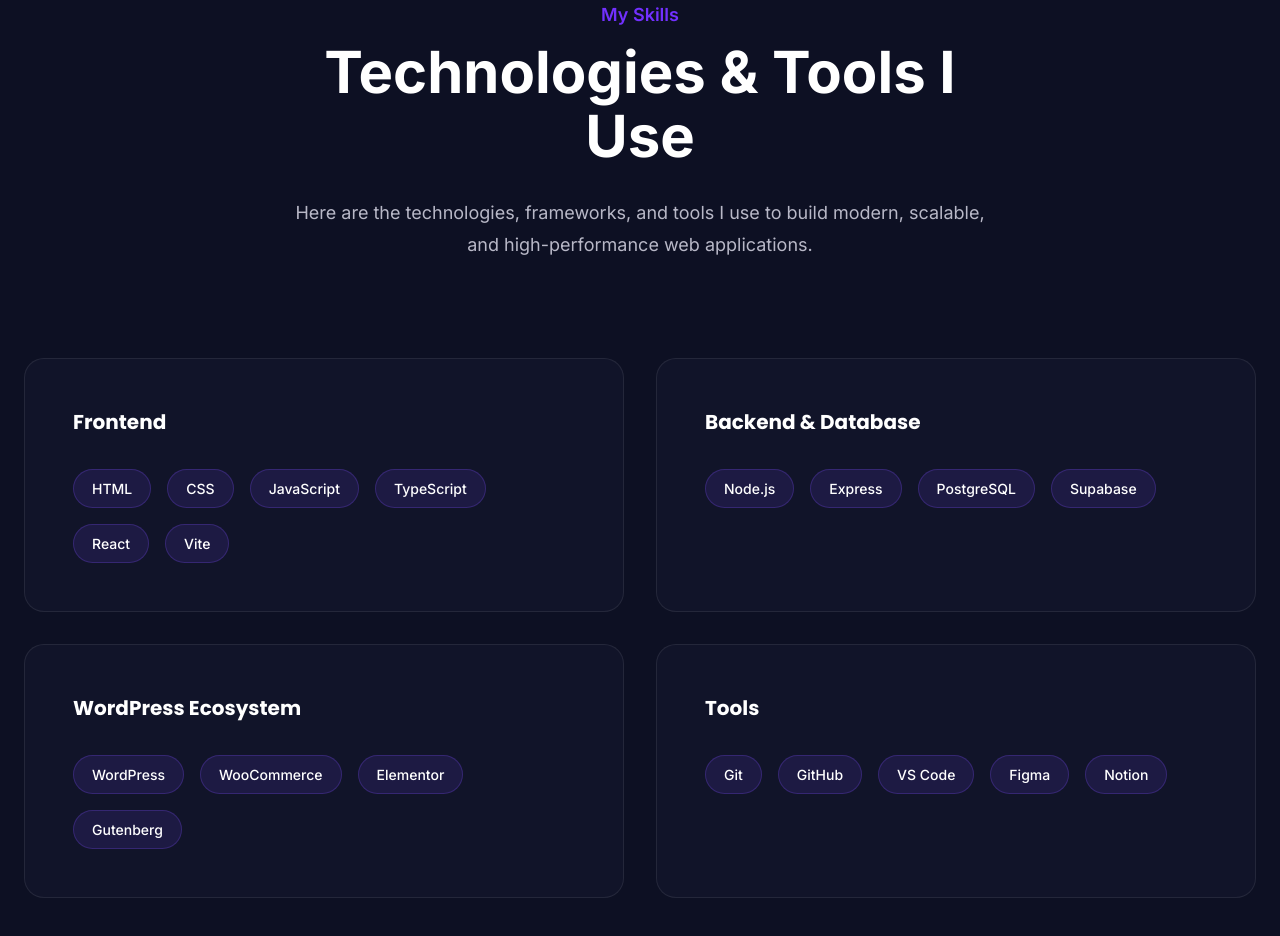
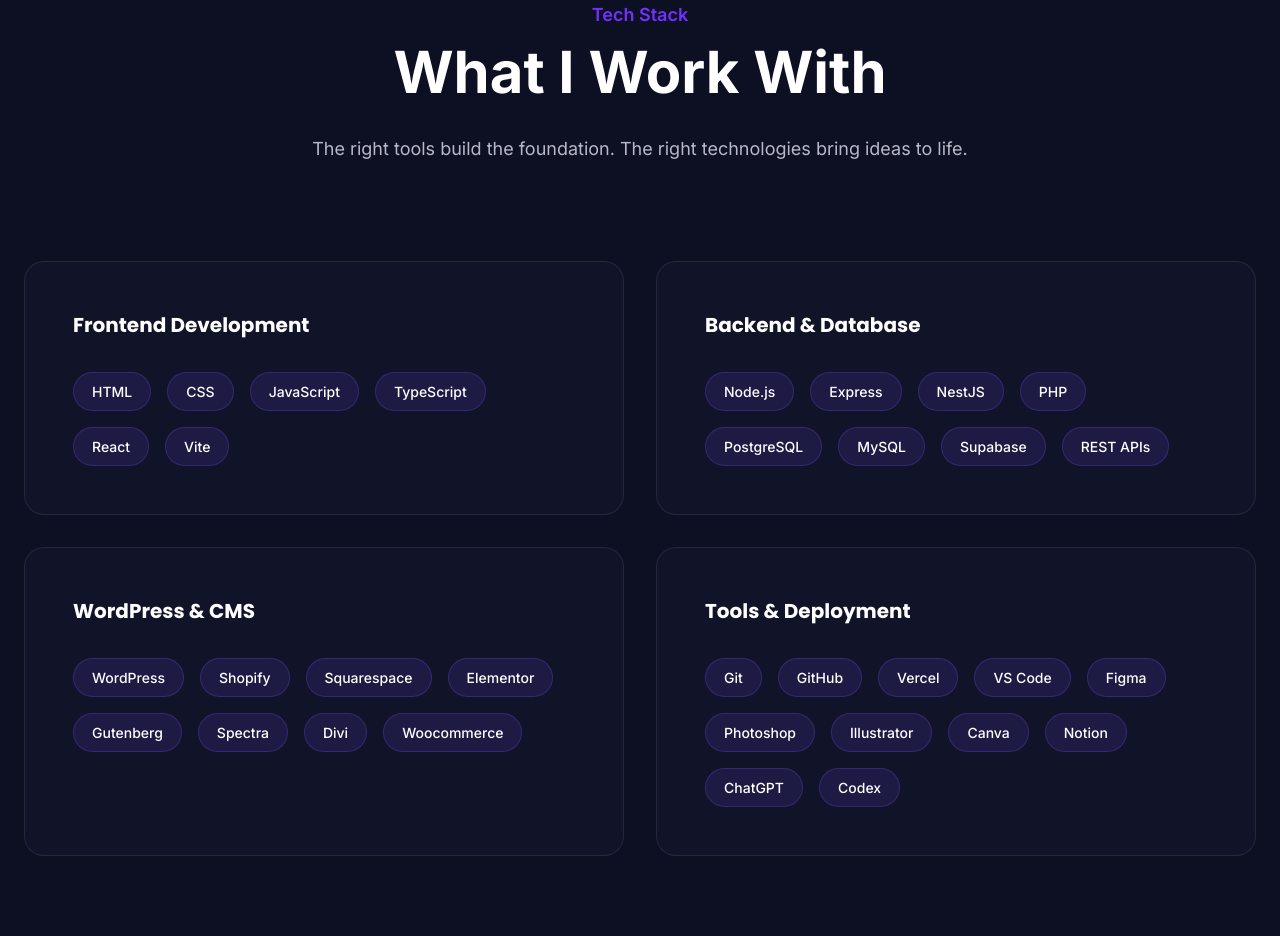
Before and after one commit to acdev08/ac-portfolio, a React (Vite) app: page / in a window 1280 px wide. Shown: the part 7700-8636 px from the top of the page. Built offline with nearby package versions, Linux system fonts and the light colour scheme.

Commit message:
feat(Skills): finalize desktop skills section

```diff
--- a/src/sections/Skills/Skills.css
+++ b/src/sections/Skills/Skills.css
@@ -52,6 +52,9 @@
 .skill-card:hover {
   transform: translateY(-6px);
   border-color: rgba(124, 77, 255, 0.35);
+  box-shadow:
+    0 0 0 1px rgba(114, 48, 255, 0.18),
+    0 0 25px rgba(114, 48, 255, 0.18);
 }
 
 .skill-card h3 {
--- a/src/sections/Skills/Skills.tsx
+++ b/src/sections/Skills/Skills.tsx
@@ -5,23 +5,19 @@
     <section className="skills" id="skills">
       <div className="container">
         <div className="skills-header">
-          <span className="section-tag">
-            My Skills
-          </span>
+          <span className="section-tag">Tech Stack</span>
 
-          <h2 className="section-title">
-            Technologies & Tools I Use
-          </h2>
+          <h2 className="section-title">What I Work With</h2>
 
           <p className="skills-description">
-            Here are the technologies, frameworks, and tools I use to build
-            modern, scalable, and high-performance web applications.
+            The right tools build the foundation. The right technologies bring
+            ideas to life.
           </p>
         </div>
 
         <div className="skills-grid">
           <div className="skill-card">
-            <h3>Frontend</h3>
+            <h3>Frontend Development</h3>
 
             <div className="skill-tags">
               <span>HTML</span>
@@ -39,31 +35,45 @@
             <div className="skill-tags">
               <span>Node.js</span>
               <span>Express</span>
+              <span>NestJS</span>
+              <span>PHP</span>
               <span>PostgreSQL</span>
+              <span>MySQL</span>
               <span>Supabase</span>
+              <span>REST APIs</span>
             </div>
           </div>
 
           <div className="skill-card">
-            <h3>WordPress Ecosystem</h3>
+            <h3>WordPress & CMS</h3>
 
             <div className="skill-tags">
               <span>WordPress</span>
-              <span>WooCommerce</span>
+              <span>Shopify</span>
+              <span>Squarespace</span>
               <span>Elementor</span>
               <span>Gutenberg</span>
+              <span>Spectra</span>
+              <span>Divi</span>
+              <span>Woocommerce</span>
             </div>
           </div>
 
           <div className="skill-card">
-            <h3>Tools</h3>
+            <h3>Tools & Deployment</h3>
 
             <div className="skill-tags">
               <span>Git</span>
               <span>GitHub</span>
+              <span>Vercel</span>
               <span>VS Code</span>
               <span>Figma</span>
+              <span>Photoshop</span>
+              <span>Illustrator</span>
+              <span>Canva</span>
               <span>Notion</span>
+              <span>ChatGPT</span>
+              <span>Codex</span>
             </div>
           </div>
         </div>
```
